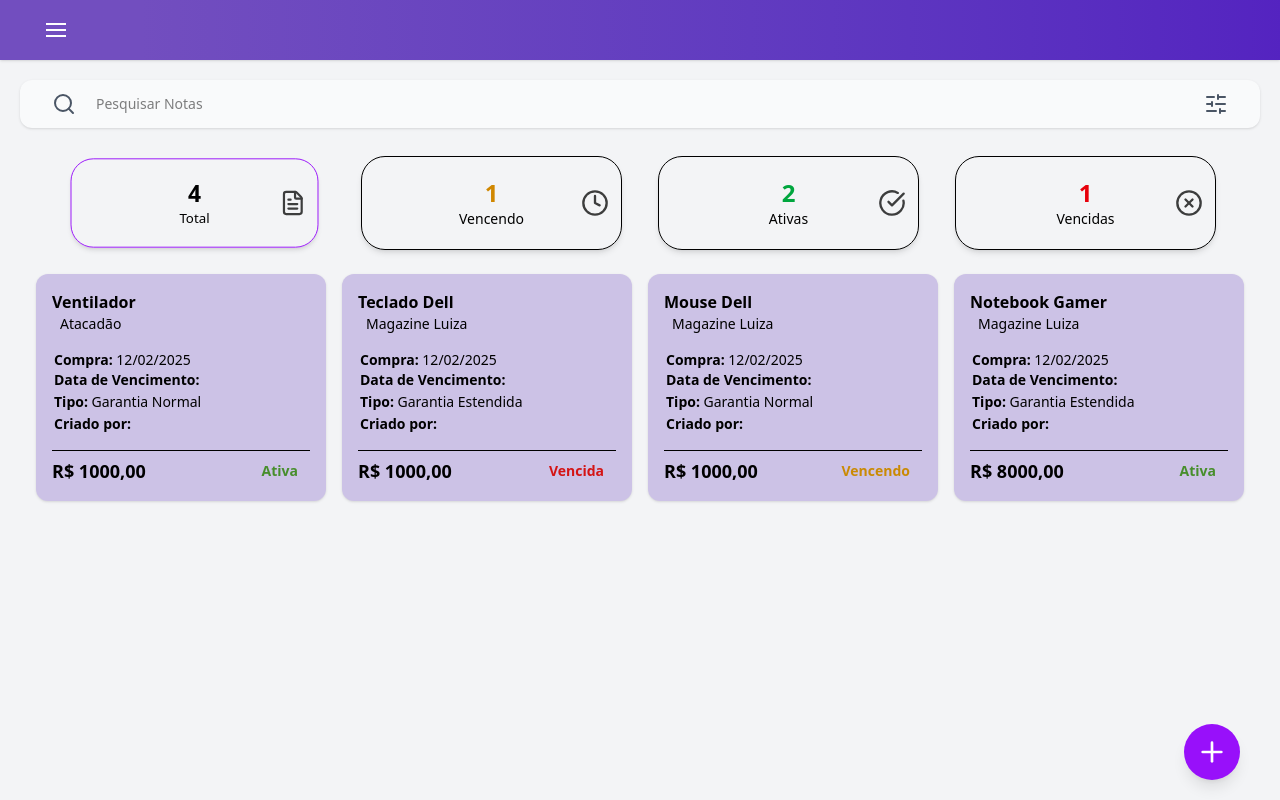
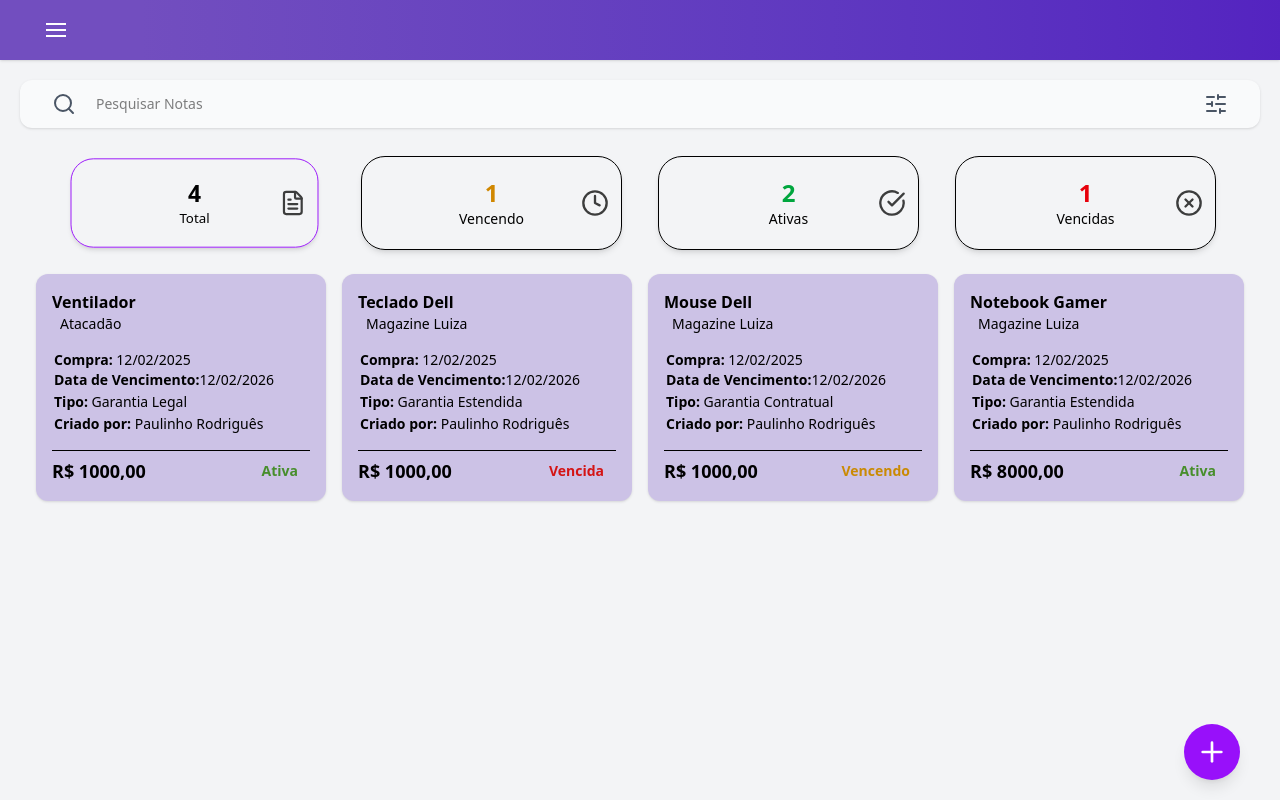
Before and after one commit to elielsondev/projeto_app_controle_de_garantia, a React (Vite) app: page /home in a window 1280 px wide. Built offline with nearby package versions, Linux system fonts and the light colour scheme; sample sign-in values are in the browser's storage.

Commit message:
createdBy,typeNote and dueDate

```diff
--- a/src/data/index.ts
+++ b/src/data/index.ts
@@ -9,9 +9,12 @@ export interface Nota {
     title: string;
     store: string;
     purchaseDate: string;
+    dueDate:string;
     typeNote: string;
+    createdBy: string;
     value: number;
     status: "Ativa" | "Vencida" | "Vencendo";
+    createdAt: string;
 }
 
 export const notas: Nota[] = [
@@ -20,35 +23,47 @@ export const notas: Nota[] = [
         title: "Ventilador",
         store: "Atacadão",
         purchaseDate: "12/02/2025",
-        typeNote: "Garantia Normal",
+        dueDate: "12/02/2026",
+        typeNote: "Garantia Legal",
+        createdBy: "Paulinho Rodriguês",
         value: 1000,
         status: "Ativa",
+        createdAt: "01/01/2025",
     },
     {
         id: 2,
         title: "Teclado Dell",
         store: "Magazine Luiza",
         purchaseDate: "12/02/2025",
+        dueDate: "12/02/2026",
         typeNote: "Garantia Estendida",
+        createdBy: "Paulinho Rodriguês",
         value: 1000,
         status: "Vencida",
+        createdAt: "15/01/2025",
     },
     {
         id: 3,
         title: "Mouse Dell",
         store: "Magazine Luiza",
         purchaseDate: "12/02/2025",
-        typeNote: "Garantia Normal",
+        dueDate: "12/02/2026",
+        typeNote: "Garantia Contratual",
+        createdBy: "Paulinho Rodriguês",
         value: 1000,
         status: "Vencendo",
+        createdAt: "20/01/2025",
     },
     {
         id: 4,
         title: "Notebook Gamer",
         store: "Magazine Luiza",
         purchaseDate: "12/02/2025",
+        dueDate: "12/02/2026",
         typeNote: "Garantia Estendida",
+        createdBy: "Paulinho Rodriguês",
         value: 8000,
         status: "Ativa",
+        createdAt: "25/01/2025",
     }
 ];
```
